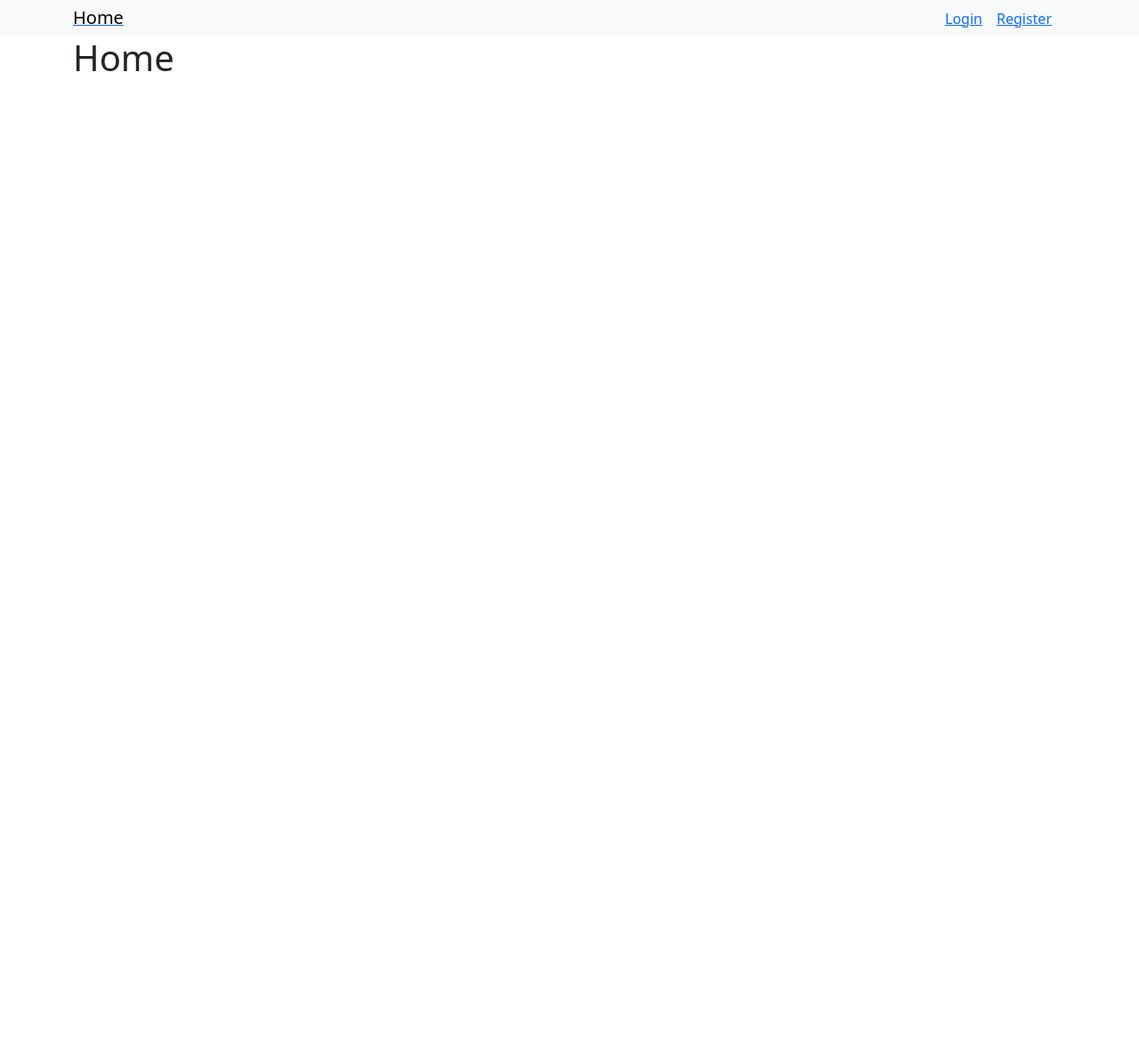
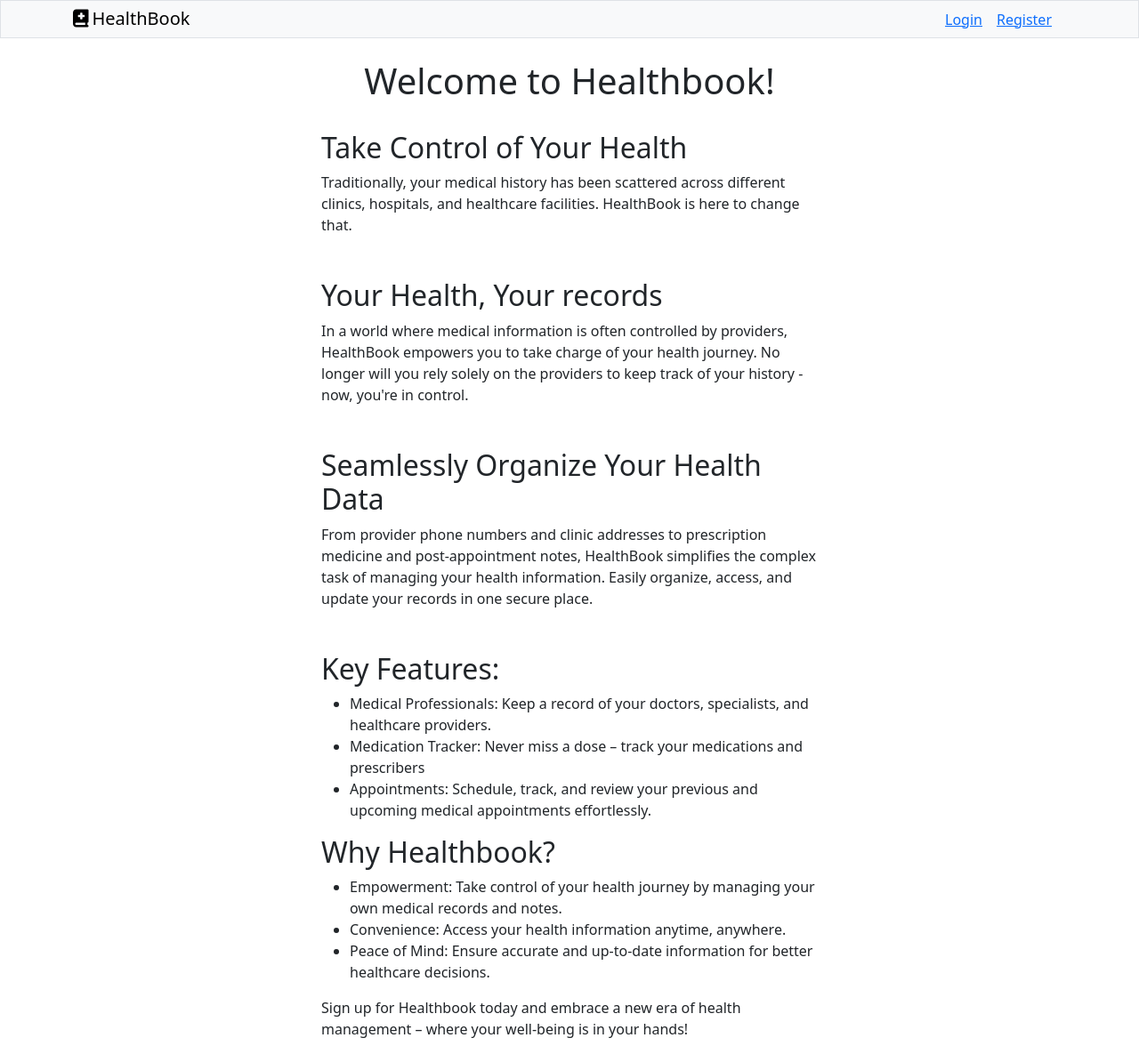
Before and after one commit to NelsonLee2000/HealthBook, a React (Create React App) app in the folder client/: page / in a window 1280 px wide. Shown: the whole page at 89% size. Before the commit the page ends 800 px from the top, so only its background shows below. Built offline with nearby package versions, Linux system fonts and the light colour scheme.

Commit message:
navbar styled and began homepage

```diff
--- a/client/src/components/navbar.js
+++ b/client/src/components/navbar.js
@@ -21,23 +21,23 @@ const Navbar = ({name}) => {
     };
 
     return (
-        <nav className ='navbar navbar-light bg-light'>
+        <nav className ='navbar navbar-light bg-light border'>
             <div className='container'>
                 <div>
-                    <NavLink to='/'>
-                        <span className='navbar-brand mb-0 h1'>Home</span>
+                    <NavLink to='/' style={{textDecoration:"none"}}>
+                        <span className='navbar-brand mb-0 h1'><i class="fa-solid fa-book-medical me-1"></i>HealthBook</span>
                     </NavLink>
                 </div>
 
                 {isAuth ? (
                     <div className='d-flex align-items-center'>
-                        <NavLink to='/doctor' className='mx-3'>
+                        <NavLink to='/doctor' className='navbar-brand mb-0 h1 text-secondary mx-4'>
                             <span>Professionals</span>
                         </NavLink>
-                        <NavLink to='/medicine' className='mx-3'>
+                        <NavLink to='/medicine' className='navbar-brand mb-0 h1 text-secondary mx-4'>
                             <span>Medicine</span>
                         </NavLink>
-                        <NavLink to='/appointment' className='mx-3'>
+                        <NavLink to='/appointment' className='navbar-brand mb-0 h1 text-secondary mx-4'>
                             <span>Appointments</span>
                         </NavLink>
                         <div class="dropdown mx-3">
--- a/client/src/pages/home.js
+++ b/client/src/pages/home.js
@@ -3,7 +3,47 @@ import Layout from "../components/layout";
 const Home = ({name}) => {
     return(
       <Layout name={name}>
-        <h1>Home</h1>
+        <div class='d-flex flex-column align-items-center'>
+            <header class="my-4">
+                <h1>Welcome to Healthbook!</h1>
+            </header>
+
+            <section class="w-50">
+                <h2>Take Control of Your Health</h2>
+
+                <p>Traditionally, your medical history has been scattered across different clinics, hospitals, and healthcare facilities. HealthBook is here to change that.</p>
+
+                <h2 class="mt-5">Your Health, Your records</h2>
+
+                <p>In a world where medical information is often controlled by providers, HealthBook empowers you to take charge of your health journey. No longer will you rely solely on the providers to keep track of your history - now, you're in control.</p>
+
+                <h2 class="mt-5">Seamlessly Organize Your Health Data</h2>
+
+                <p>From provider phone numbers and clinic addresses to prescription medicine and post-appointment notes, HealthBook simplifies the complex task of managing your health information. Easily organize, access, and update your records in one secure place.</p>
+
+                <h2 class="mt-5">Key Features:</h2>
+
+                <ul>
+                    <li>Medical Professionals: Keep a record of your doctors, specialists, and healthcare providers.</li>
+                    <li>Medication Tracker: Never miss a dose – track your medications and prescribers</li>
+                    <li>Appointments: Schedule, track, and review your previous and upcoming medical appointments effortlessly.</li>
+                </ul>
+
+                <h2>Why Healthbook?</h2>
+
+                <ul>
+                    <li>Empowerment: Take control of your health journey by managing your own medical records and notes.</li>
+                    <li>Convenience: Access your health information anytime, anywhere.</li>
+                    <li>Peace of Mind: Ensure accurate and up-to-date information for better healthcare decisions.</li>
+                </ul>
+
+                <p>Sign up for Healthbook today and embrace a new era of health management – where your well-being is in your hands!</p>
+            </section>
+        </div>
+
+
+
+
       </Layout>
     )
    };
```
Also changed, not shown: 1 other file (tests, documents, lock files or other folders).
